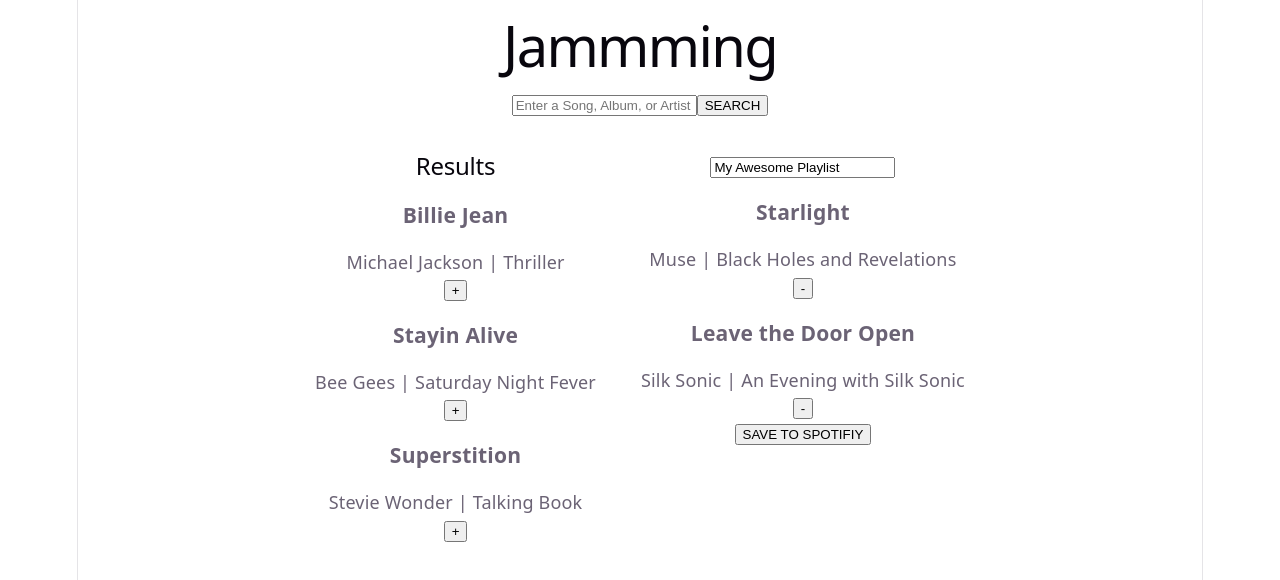
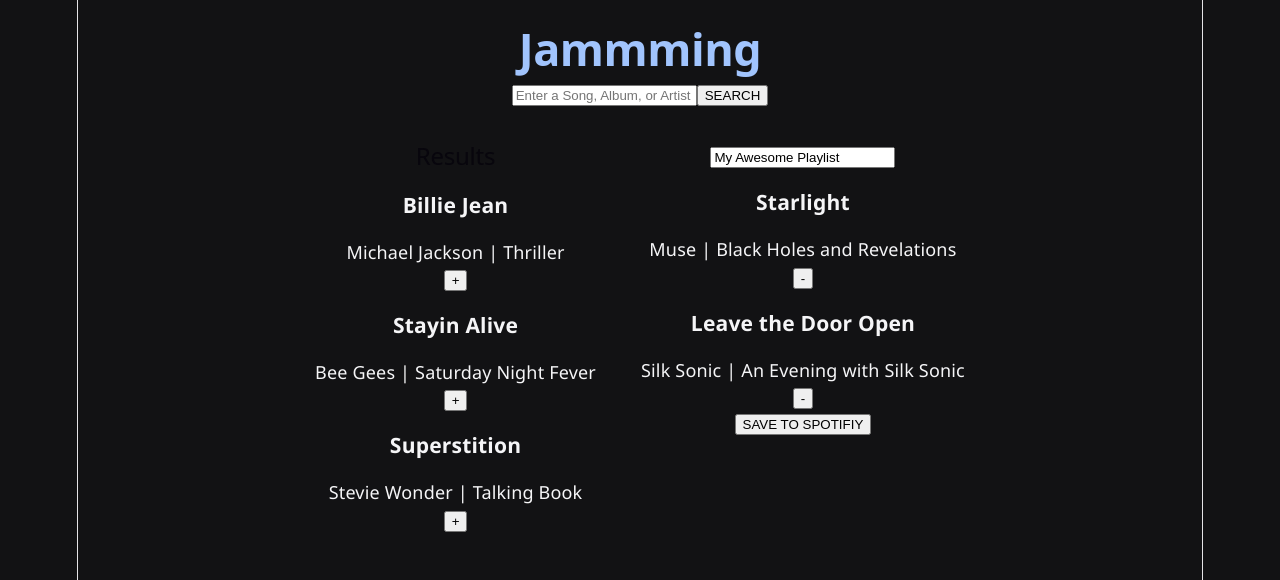
Before and after one commit to MayaKirken/Jammming, a React (Vite) app in the folder Jammming/: page / in a window 1280 px wide. Shown: the top 580 px of the page. Built offline with nearby package versions, Linux system fonts and the light colour scheme.

Commit message:
Set custom dark background and H1 color

```diff
--- a/Jammming/src/App.css
+++ b/Jammming/src/App.css
@@ -1,3 +1,26 @@
+body {
+  margin: 0;
+  padding: 0;
+  font-family: 'Segoe UI', Roboto, Helvetica, Arial, sans-serif;
+  background-color: #121214;
+  color: #f5f5f7;
+  min-height: 100vh;
+}
+
+h1 {
+  font-size: 2.5rem;
+  font-weight: 700;
+  letter-spacing: -0.5px;
+  margin-top: 2rem;
+  margin-bottom: 1rem;
+  text-align: center;
+  color: #a1c4fd;
+}
+
+h1 span {
+  color: inherit;
+}
+
 .counter {
   font-size: 16px;
   padding: 5px 10px;
```
